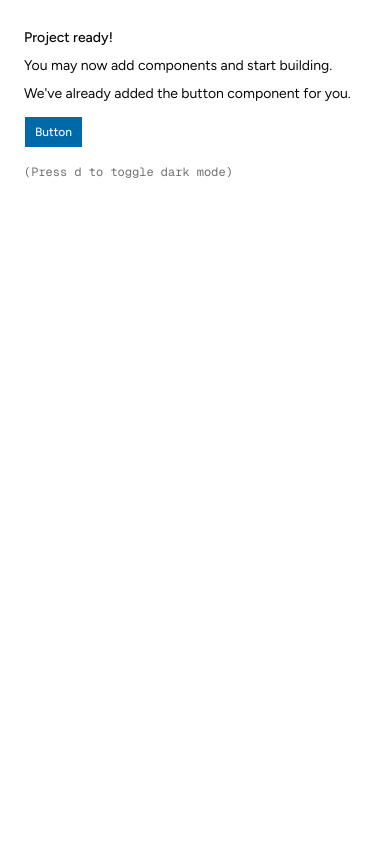
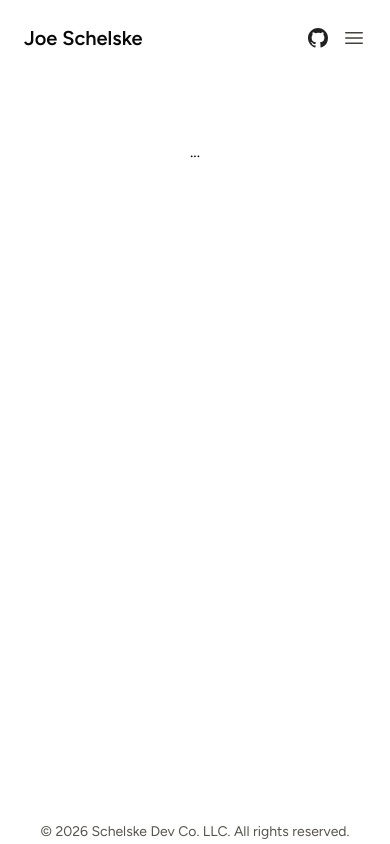
Before and after one commit to schelskedevco/schelskedev, a Next.js app: page / in a window 390 px wide. Built offline with nearby package versions, Linux system fonts and the light colour scheme.

Commit message:
layout and stuff

```diff
--- a/app/layout.tsx
+++ b/app/layout.tsx
@@ -1,8 +1,10 @@
 import { Figtree, Geist_Mono, Geist } from "next/font/google"
+import { Metadata } from "next"
+
+import { ThemeProvider } from "@/components/theme-provider"
+import { cn } from "@/lib/utils"
 
 import "./globals.css"
-import { ThemeProvider } from "@/components/theme-provider"
-import { cn } from "@/lib/utils"
 
 const geistMono = Geist_Mono({
   variable: "--font-mono",
@@ -18,6 +20,10 @@ const geist = Geist({
   variable: "--font-geist",
   subsets: ["latin"],
 })
+
+export const metadata: Metadata = {
+  title: "Joe Schelske",
+}
 
 export default function RootLayout({
   children,
--- a/app/page.tsx
+++ b/app/page.tsx
@@ -1,19 +1,198 @@
-import { Button } from "@/components/ui/button"
+"use client"
+
+import { useState } from "react"
+import Link from "next/link"
+import { Dialog, DialogPanel } from "@headlessui/react"
+import { Bars3Icon, XMarkIcon } from "@heroicons/react/24/outline"
+
+import { useThemeSwitcher } from "@/hooks/use-theme-switcher"
+
+const navigation = [
+  { name: "Essays", href: "/essays" },
+  { name: "Tech", href: "/tech" },
+  { name: "Travel", href: "/travel" },
+]
+
+function NavbarModeToggle() {
+  const themeSwitcher = useThemeSwitcher()
+  if (!themeSwitcher) return null
+
+  const { newTheme, label, icon: Icon, setTheme } = themeSwitcher
+
+  return (
+    <button
+      type="button"
+      aria-label={label}
+      onClick={() => setTheme(newTheme)}
+      className="focus-outline rounded-full"
+    >
+      <Icon aria-hidden="true" className="size-6 shrink-0" />
+    </button>
+  )
+}
+
+function SidebarModeToggle() {
+  const themeSwitcher = useThemeSwitcher()
+  if (!themeSwitcher) return null
+
+  const { newTheme, label, setTheme } = themeSwitcher
+
+  return (
+    <button className="w-full text-left" onClick={() => setTheme(newTheme)}>
+      <span className="-mx-3 block rounded-lg px-3 py-2.5 text-base/7 font-semibold text-stone-900 hover:bg-stone-50 dark:text-white dark:hover:bg-white/5">
+        {label}
+      </span>
+    </button>
+  )
+}
 
 export default function Page() {
+  const [mobileMenuOpen, setMobileMenuOpen] = useState(false)
+
   return (
-    <div className="flex min-h-svh p-6">
-      <div className="flex max-w-md min-w-0 flex-col gap-4 text-sm leading-loose">
-        <div>
-          <h1 className="font-medium">Project ready!</h1>
-          <p>You may now add components and start building.</p>
-          <p>We&apos;ve already added the button component for you.</p>
-          <Button className="mt-2">Button</Button>
-        </div>
-        <div className="font-mono text-xs text-muted-foreground">
-          (Press <kbd>d</kbd> to toggle dark mode)
-        </div>
-      </div>
+    <div className="flex min-h-svh flex-col">
+      <header>
+        <nav className="flex items-center justify-between p-6 lg:px-8">
+          <div className="flex lg:flex-1">
+            <Link href="/" className="-m-1.5 p-1.5">
+              <span className="sr-only">Joe Schelske</span>
+              <div className="flex items-center gap-2">
+                <span className="text-xl font-semibold">Joe Schelske</span>
+              </div>
+            </Link>
+          </div>
+          <div className="flex items-center gap-3 lg:hidden">
+            <a
+              href="https://github.com/schelskedevco"
+              target="_blank"
+              rel="noopener noreferrer"
+              aria-label="GitHub profile"
+              className="inline sm:hidden"
+            >
+              <svg
+                fill="currentColor"
+                viewBox="0 0 24 24"
+                aria-hidden="true"
+                className="size-6 shrink-0 text-foreground/90"
+              >
+                <path
+                  fillRule="evenodd"
+                  d="M12 2C6.477 2 2 6.484 2 12.017c0 4.425 2.865 8.18 6.839 9.504.5.092.682-.217.682-.483 0-.237-.008-.868-.013-1.703-2.782.605-3.369-1.343-3.369-1.343-.454-1.158-1.11-1.466-1.11-1.466-.908-.62.069-.608.069-.608 1.003.07 1.531 1.032 1.531 1.032.892 1.53 2.341 1.088 2.91.832.092-.647.35-1.088.636-1.338-2.22-.253-4.555-1.113-4.555-4.951 0-1.093.39-1.988 1.029-2.688-.103-.253-.446-1.272.098-2.65 0 0 .84-.27 2.75 1.026A9.564 9.564 0 0112 6.844c.85.004 1.705.115 2.504.337 1.909-1.296 2.747-1.027 2.747-1.027.546 1.379.202 2.398.1 2.651.64.7 1.028 1.595 1.028 2.688 0 3.848-2.339 4.695-4.566 4.943.359.309.678.92.678 1.855 0 1.338-.012 2.419-.012 2.747 0 .268.18.58.688.482A10.019 10.019 0 0022 12.017C22 6.484 17.522 2 12 2z"
+                  clipRule="evenodd"
+                />
+              </svg>
+            </a>
+            <button
+              type="button"
+              onClick={() => setMobileMenuOpen(true)}
+              className="-m-2.5 inline-flex items-center justify-center rounded-md p-2.5 text-stone-700 dark:text-stone-200"
+            >
+              <span className="sr-only">Open main menu</span>
+              <Bars3Icon aria-hidden="true" className="size-6" />
+            </button>
+          </div>
+          <div className="hidden lg:flex lg:gap-x-12">
+            {navigation.map((item) => (
+              <Link
+                key={item.name}
+                href={item.href}
+                className="text-sm/6 font-semibold"
+              >
+                {item.name}
+              </Link>
+            ))}
+          </div>
+          <div className="hidden items-center gap-6 lg:flex lg:flex-1 lg:justify-end">
+            <a
+              href="https://github.com/schelskedevco"
+              target="_blank"
+              rel="noopener noreferrer"
+              aria-label="GitHub profile"
+            >
+              <svg
+                fill="currentColor"
+                viewBox="0 0 24 24"
+                aria-hidden="true"
+                className="size-6 shrink-0 text-foreground/90"
+              >
+                <path
+                  fillRule="evenodd"
+                  d="M12 2C6.477 2 2 6.484 2 12.017c0 4.425 2.865 8.18 6.839 9.504.5.092.682-.217.682-.483 0-.237-.008-.868-.013-1.703-2.782.605-3.369-1.343-3.369-1.343-.454-1.158-1.11-1.466-1.11-1.466-.908-.62.069-.608.069-.608 1.003.07 1.531 1.032 1.531 1.032.892 1.53 2.341 1.088 2.91.832.092-.647.35-1.088.636-1.338-2.22-.253-4.555-1.113-4.555-4.951 0-1.093.39-1.988 1.029-2.688-.103-.253-.446-1.272.098-2.65 0 0 .84-.27 2.75 1.026A9.564 9.564 0 0112 6.844c.85.004 1.705.115 2.504.337 1.909-1.296 2.747-1.027 2.747-1.027.546 1.379.202 2.398.1 2.651.64.7 1.028 1.595 1.028 2.688 0 3.848-2.339 4.695-4.566 4.943.359.309.678.92.678 1.855 0 1.338-.012 2.419-.012 2.747 0 .268.18.58.688.482A10.019 10.019 0 0022 12.017C22 6.484 17.522 2 12 2z"
+                  clipRule="evenodd"
+                />
+              </svg>
+            </a>
+            <a
+              href="https://x.com/schelskedevco"
+              target="_blank"
+              rel="noopener noreferrer"
+              aria-label="X profile"
+            >
+              <svg
+                fill="currentColor"
+                viewBox="0 0 24 24"
+                aria-hidden="true"
+                className="size-6 shrink-0 text-foreground/90"
+              >
+                <path d="M13.6823 10.6218L20.2391 3H18.6854L12.9921 9.61788L8.44486 3H3.2002L10.0765 13.0074L3.2002 21H4.75404L10.7663 14.0113L15.5685 21H20.8131L13.6819 10.6218H13.6823ZM11.5541 13.0956L10.8574 12.0991L5.31391 4.16971H7.70053L12.1742 10.5689L12.8709 11.5655L18.6861 19.8835H16.2995L11.5541 13.096V13.0956Z" />
+              </svg>
+            </a>
+            <NavbarModeToggle />
+          </div>
+        </nav>
+        <Dialog
+          open={mobileMenuOpen}
+          onClose={setMobileMenuOpen}
+          className="lg:hidden"
+        >
+          <div className="fixed inset-0 z-50" />
+          <DialogPanel className="fixed inset-y-0 right-0 z-50 w-full overflow-y-auto bg-white p-6 sm:max-w-sm sm:ring-1 sm:ring-stone-900/10 dark:bg-stone-900 dark:sm:ring-stone-100/10">
+            <div className="flex items-center justify-between">
+              <Link href="/" className="-m-1.5 p-1.5">
+                <span className="sr-only">Joe Schelske</span>
+                <div className="flex items-center gap-2">
+                  <span className="text-xl font-semibold">Joe Schelske</span>
+                </div>
+              </Link>
+              <button
+                type="button"
+                onClick={() => setMobileMenuOpen(false)}
+                className="-m-2.5 rounded-md p-2.5 text-stone-700 dark:text-stone-200"
+              >
+                <span className="sr-only">Close menu</span>
+                <XMarkIcon aria-hidden="true" className="size-6" />
+              </button>
+            </div>
+            <div className="mt-6 flow-root">
+              <div className="-my-6 divide-y divide-stone-500/10 dark:divide-white/10">
+                <div className="space-y-2 py-6">
+                  {navigation.map((item) => (
+                    <Link
+                      key={item.name}
+                      href={item.href}
+                      onClick={() => setMobileMenuOpen(false)}
+                      className="-mx-3 block rounded-lg px-3 py-2 text-base/7 font-semibold text-stone-900 hover:bg-stone-50 dark:text-white dark:hover:bg-white/5"
+                    >
+                      {item.name}
+                    </Link>
+                  ))}
+                </div>
+                <div className="space-y-2 py-6">
+                  <SidebarModeToggle />
+                </div>
+              </div>
+            </div>
+          </DialogPanel>
+        </Dialog>
+      </header>
+      <main className="mx-auto max-w-3xl grow pt-16 sm:pt-24 lg:pt-28">
+        <p>...</p>
+      </main>
+      <footer>
+        <p className="mt-10 text-center text-sm/6 text-stone-600 dark:text-stone-400">
+          &copy; 2026 Schelske Dev Co. LLC. All rights reserved.
+        </p>
+      </footer>
     </div>
   )
 }
--- /dev/null
+++ b/hooks/use-mounted.ts
@@ -0,0 +1,13 @@
+/** Client-side mount detection for hydration safety. */
+import { useEffect, useState } from "react"
+
+export function useMounted() {
+  const [mounted, setMounted] = useState(false)
+
+  useEffect(() => {
+    // eslint-disable-next-line react-hooks/set-state-in-effect
+    setMounted(true)
+  }, [])
+
+  return mounted
+}
--- /dev/null
+++ b/hooks/use-theme-switcher.ts
@@ -0,0 +1,30 @@
+/** Light/dark theme toggle button state. */
+import { useTheme } from "next-themes"
+import { SunMediumIcon, MoonIcon } from "lucide-react"
+
+import { useMounted } from "@/hooks/use-mounted"
+
+export function useThemeSwitcher(
+  { shortenLabel }: { shortenLabel: boolean } = { shortenLabel: false }
+) {
+  const { setTheme, resolvedTheme } = useTheme()
+  const mounted = useMounted()
+
+  if (!mounted) return null
+
+  if (resolvedTheme === "dark") {
+    return {
+      newTheme: "light",
+      label: shortenLabel ? "Light mode" : "Switch to light mode",
+      icon: SunMediumIcon,
+      setTheme,
+    }
+  } else {
+    return {
+      newTheme: "dark",
+      label: shortenLabel ? "Dark mode" : "Switch to dark mode",
+      icon: MoonIcon,
+      setTheme,
+    }
+  }
+}
--- a/package.json
+++ b/package.json
@@ -13,6 +13,8 @@
     "typecheck": "tsc --noEmit"
   },
   "dependencies": {
+    "@headlessui/react": "^2.2.10",
+    "@heroicons/react": "^2.2.0",
     "class-variance-authority": "^0.7.1",
     "clsx": "^2.1.1",
     "lucide-react": "^1.16.0",
```
Also changed, not shown: 1 other file (tests, documents, lock files or other folders).
